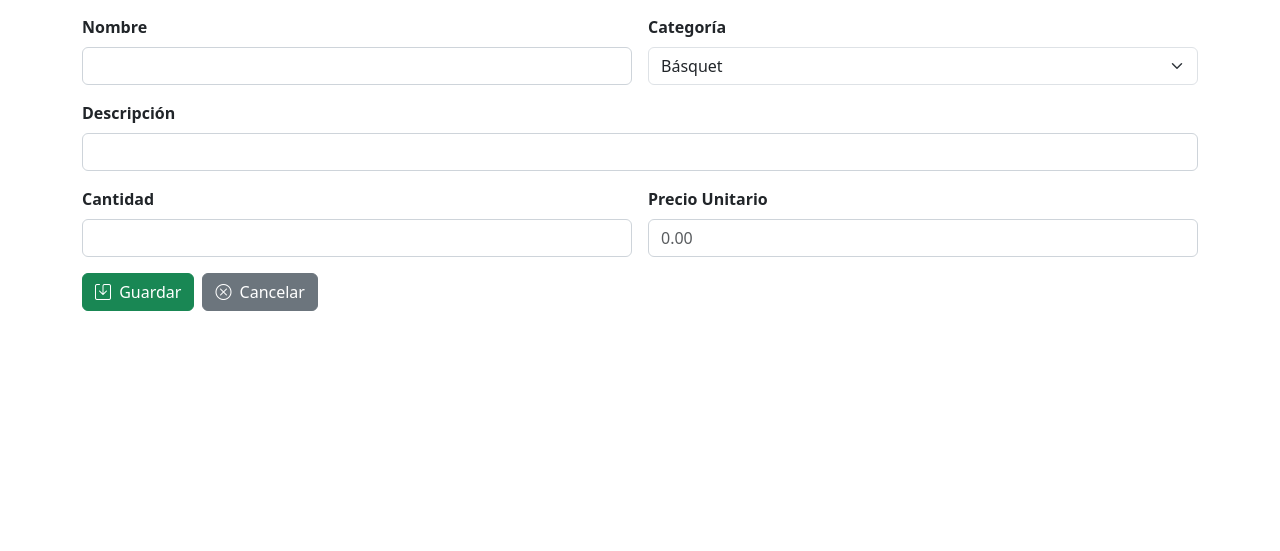
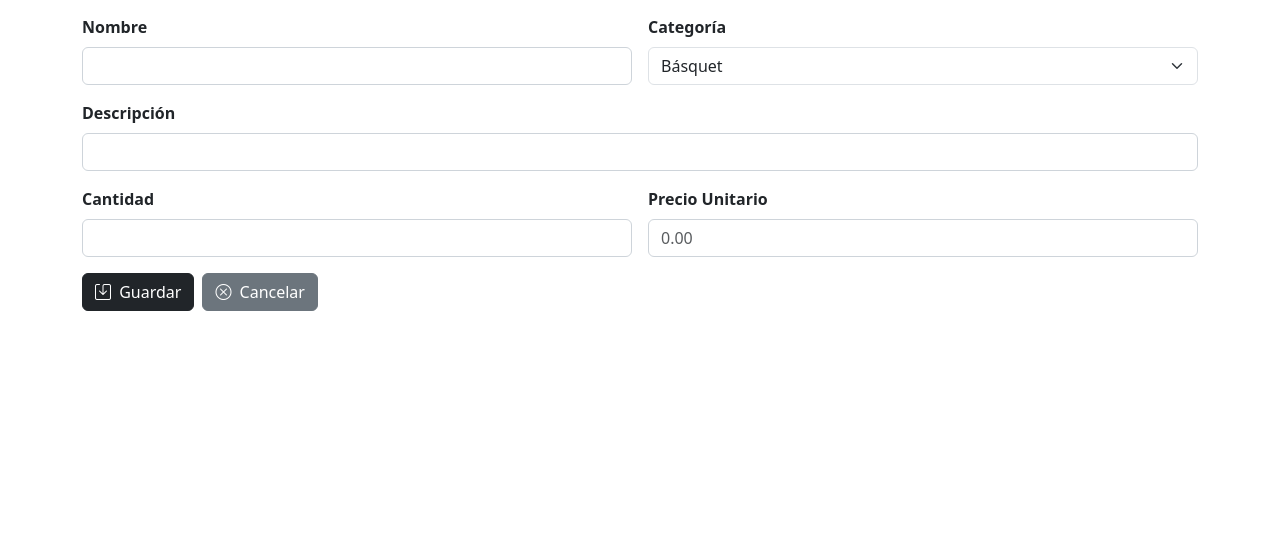
Before and after one commit to Salo90/proyecto, a Flask app: page /productos/nuevo in a window 1280 px wide. Shown: the part 147-698 px from the top of the page. Run offline with Flask 3, Linux system fonts and the light colour scheme.

Commit message:
Version 8

```diff
--- a/templates/formulario.html
+++ b/templates/formulario.html
@@ -70,7 +70,7 @@
 
     <!-- Botones -->
     <div class="d-flex gap-2">
-      <button type="submit" class="btn btn-success">
+      <button type="submit" class="btn btn-dark">
         <i class="bi bi-save me-1"></i> Guardar
       </button>
       <a href="{{ url_for('productos_list') }}" class="btn btn-secondary">
```
